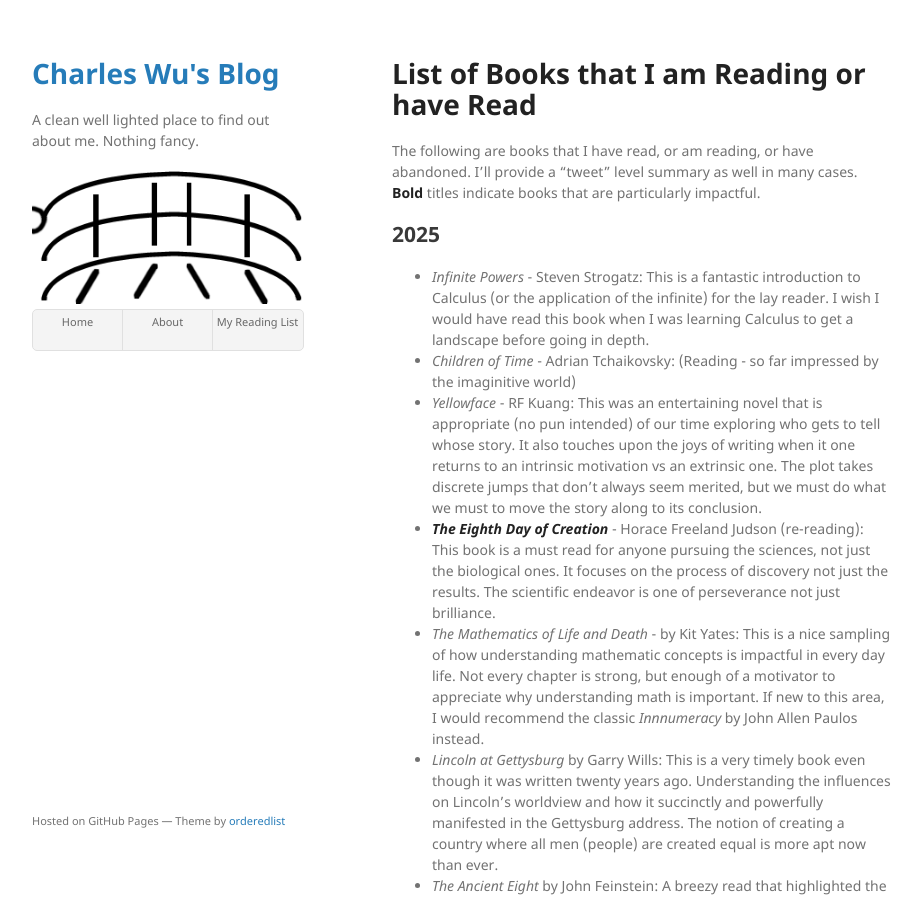
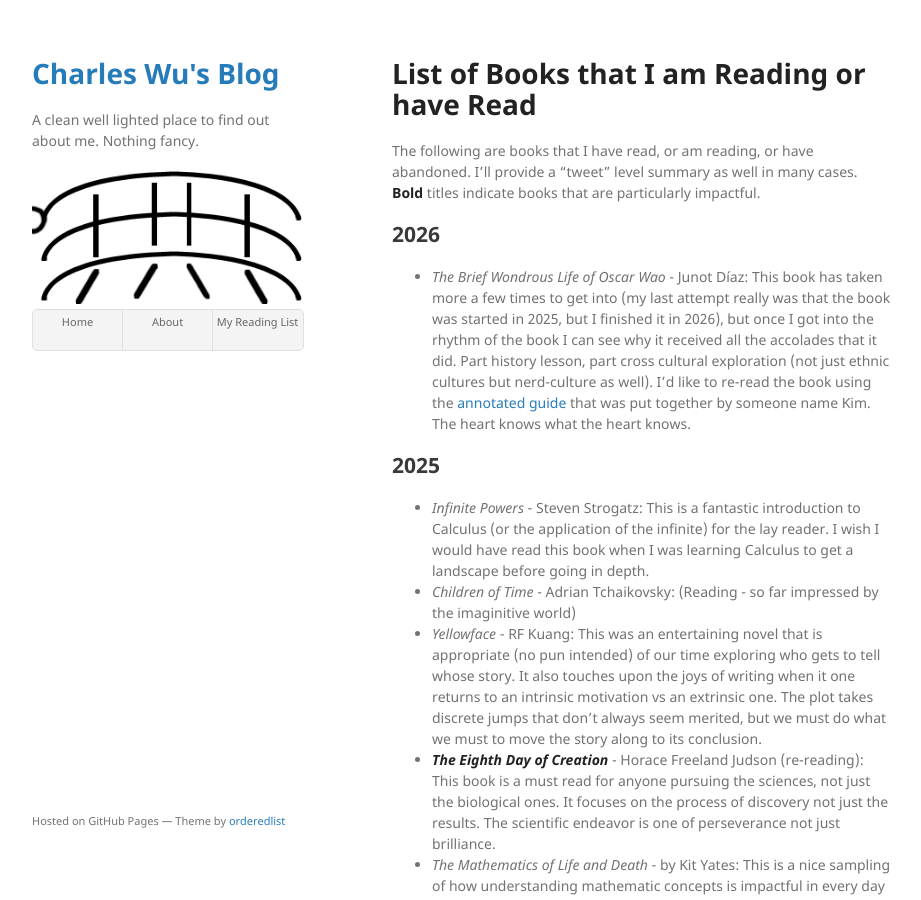
Before and after one commit to ccwu/ccwu.github.io, a Jekyll site: the page built from books.md, in a window 1280 px wide and 900 px high. Shown: the whole window, without its empty margins (178-1099 px from the left). Built offline with Jekyll 4.4.1, drawn with Linux system fonts in a browser that asks for light colours.

Commit message:
add oscar wao to read books.

```diff
--- a/books.md
+++ b/books.md
@@ -5,6 +5,11 @@ title: My Reading List
 # List of Books that I am Reading or have Read
 
 The following are books that I have read, or am reading, or have abandoned. I'll provide a "tweet" level summary as well in many cases. **Bold** titles indicate books that are particularly impactful.
+
+## 2026
+
+- *The Brief Wondrous Life of Oscar Wao* - Junot Díaz: This book has taken more a few times to get into (my last attempt really was that the book was started in 2025, but I finished it in 2026), but once I got into the rhythm of the book I can see why it received all the accolades that it did. Part history lesson, part cross cultural exploration (not just ethnic cultures but nerd-culture as well). I'd like to re-read the book using the [annotated guide](http://www.annotated-oscar-wao.com/) that was put together by someone name Kim. The heart knows what the heart knows.
+
 
 ## 2025
 
```
